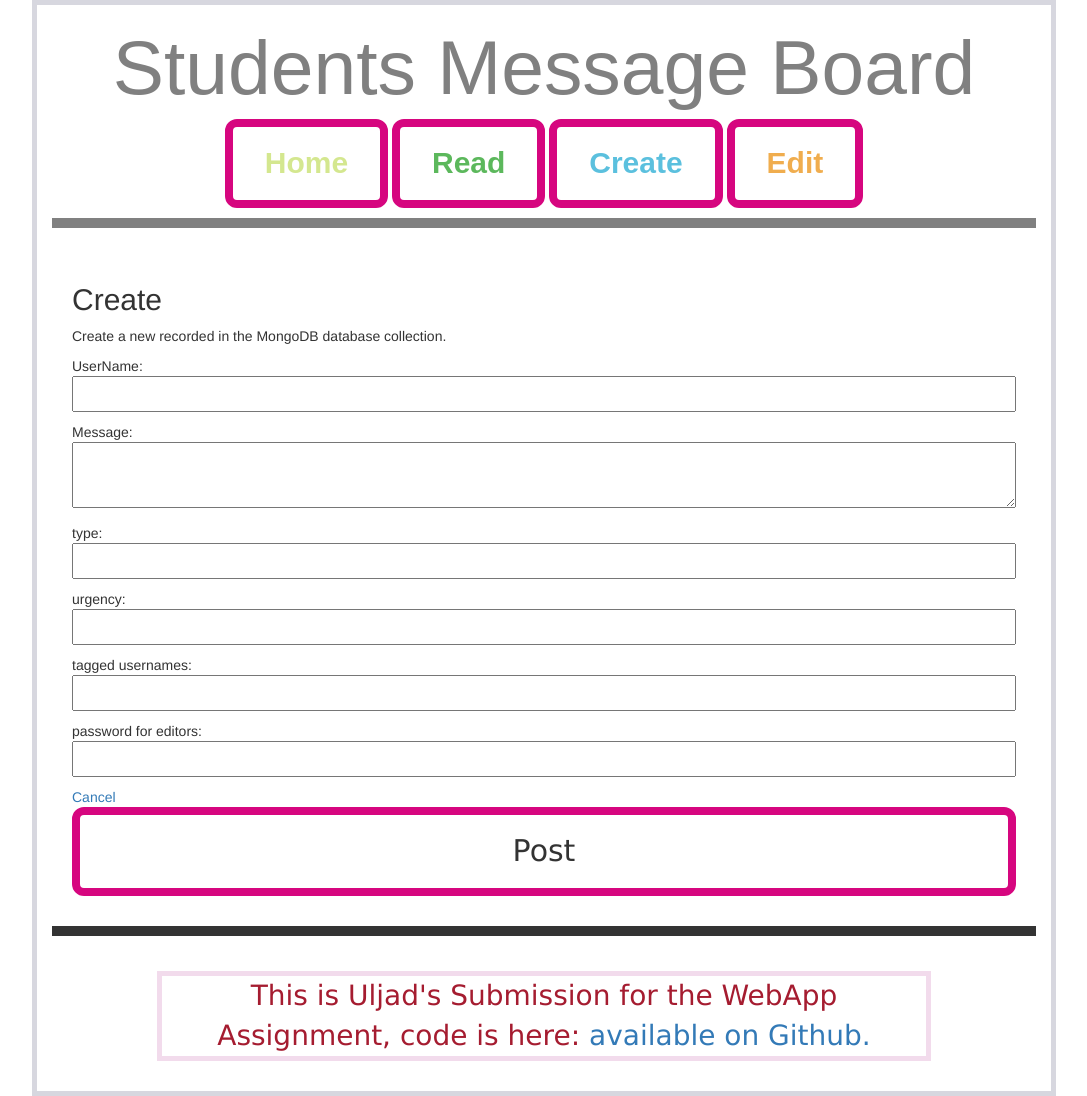
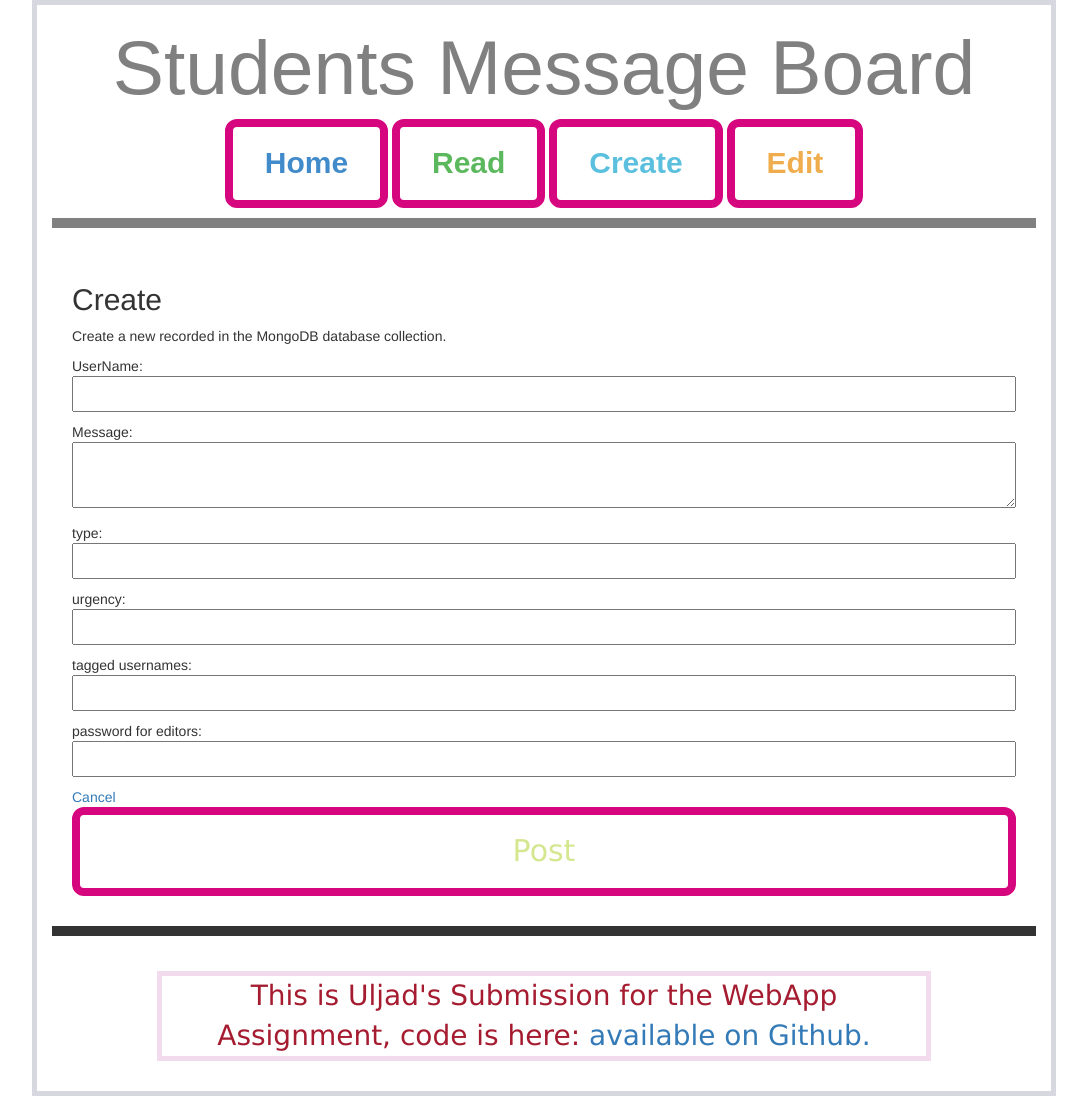
Before and after one commit to uljad/WebAppDemo, a Flask app: page /create in a window 1280 px wide. Shown: the whole page, without its empty margins (96-1183 px from the left). Run offline with Flask 2, Linux system fonts and the light colour scheme; parts of the project's set-up code (start-up, migrations or seed data) failed here and were passed over; some libraries are stand-ins or nearby versions.

Commit message:
fixedbyttons

```diff
--- a/static/css/style.css
+++ b/static/css/style.css
@@ -80,7 +80,7 @@ footer {
   color: #d9534f;
 }
 
-.btn-home.btn-outline{
+.btn-submit.btn-outline{
 
   color: #bbd94fa2;
 
@@ -94,7 +94,7 @@ footer {
   background-color: lightgray;
 }
 
-.btn-home.btn-outline:hover{
+.btn-submit.btn-outline:hover{
   color: rgb(214, 48, 6);
   background-color: rgb(186, 223, 52);
 }
```
